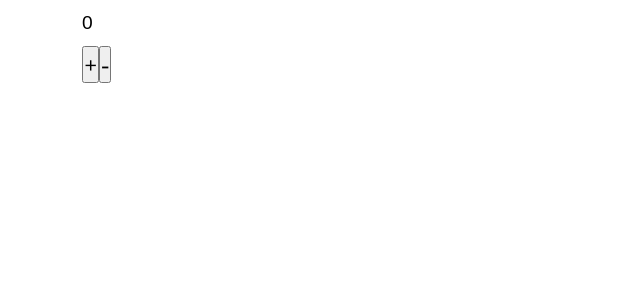
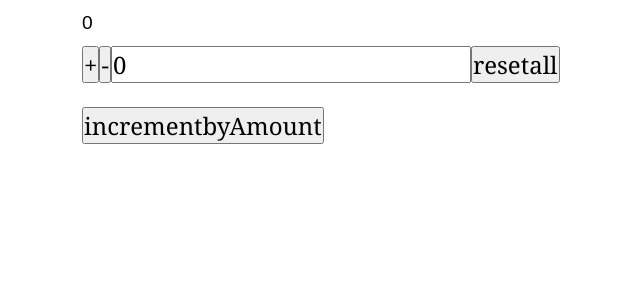
Before and after one commit to juliisstudy/ReduxProjectPost, a React (Create React App) app: page / in a window 1280 px wide. Shown: the top 300 px of the page, without its empty margins (308-948 px from the left). Built offline with nearby package versions, Linux system fonts and the light colour scheme.

Commit message:
add states

```diff
--- a/src/features/counter/Counter.js
+++ b/src/features/counter/Counter.js
@@ -1,15 +1,30 @@
 import {useSelector,useDispatch} from "react-redux";
-import { increment,decrement } from "./counterSlice";
+import { increment,decrement,reset,incrementByAmount } from "./counterSlice";
+import {useState}from "react";
 
 const Counter =()=>{
     const count = useSelector((state)=>state.counter.count);
     const dispatch = useDispatch();
+
+    const [incrementAmount,setIncrementByAmount] = useState(0);
+    const addValue = Number(incrementAmount)||0;
+    const resetAll=()=>{
+        setIncrementByAmount(0);
+        dispatch(reset());
+
+    }
+
     return (
         <>
         <p>{count}</p>
         <button onClick={()=>dispatch(increment())}>+</button>
         <button onClick={()=>dispatch(decrement())}>-</button>
+        <input type = "text" value={incrementAmount}
+        onChange={(e)=>setIncrementByAmount(e.target.value)}/>
+        <button onClick={resetAll}>resetall</button>
+        <button onClick={()=>dispatch(incrementByAmount(addValue))}>incrementbyAmount</button>
         </>
+
     )
 }
 export default Counter
--- a/src/features/counter/counterSlice.js
+++ b/src/features/counter/counterSlice.js
@@ -13,9 +13,15 @@ export const counterSlice= createSlice({
         },
         decrement:(state)=>{
             state.count-=1;
+        },
+        reset:(state)=>{
+            state.count=0;
+        },
+        incrementByAmount:(state,action)=>{
+            state.count+=action.payload;
         }
     }
 })
 
-export const {increment,decrement} = counterSlice.actions;
+export const {increment,decrement,reset,incrementByAmount} = counterSlice.actions;
 export default counterSlice.reducer;
```
